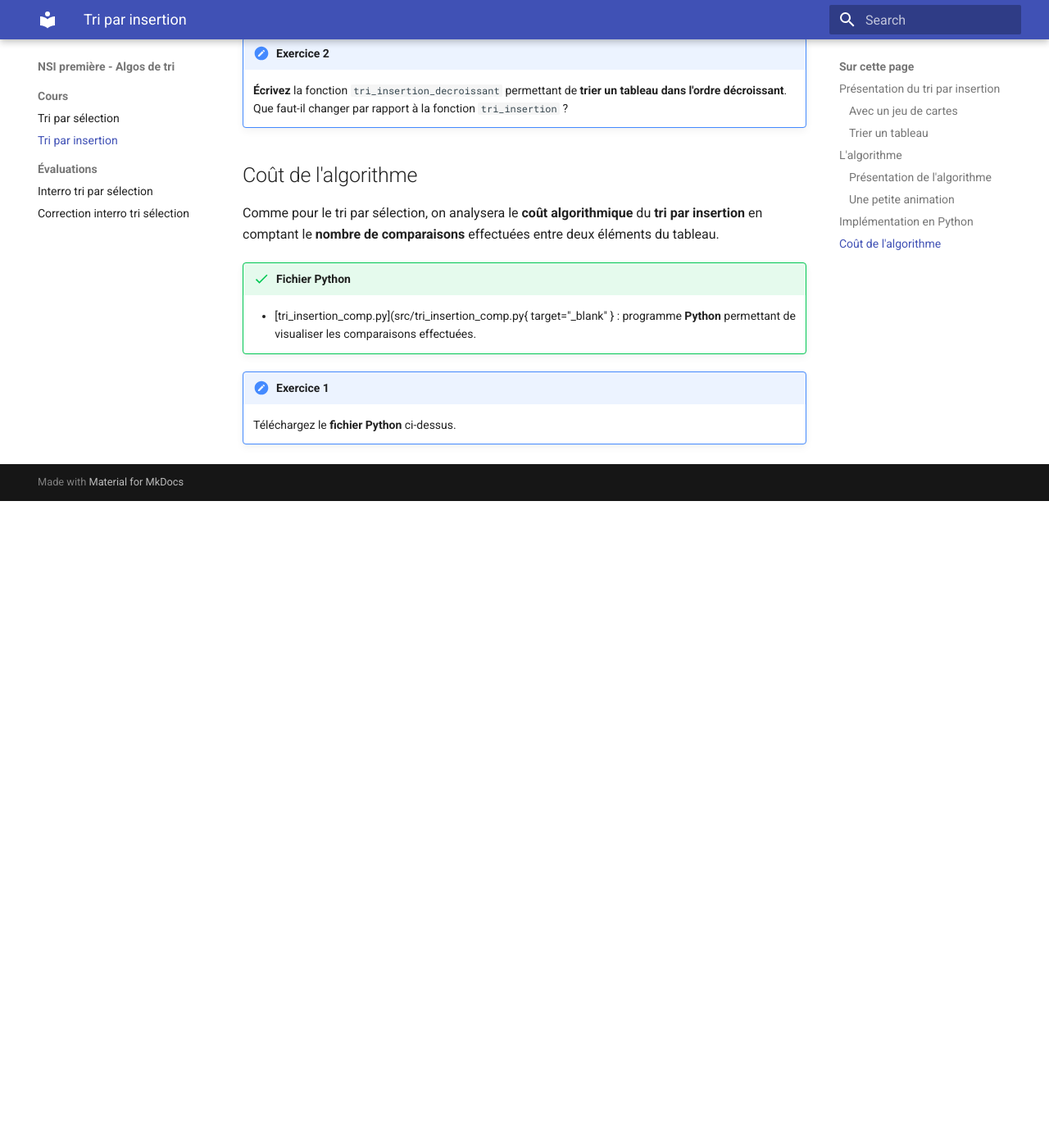
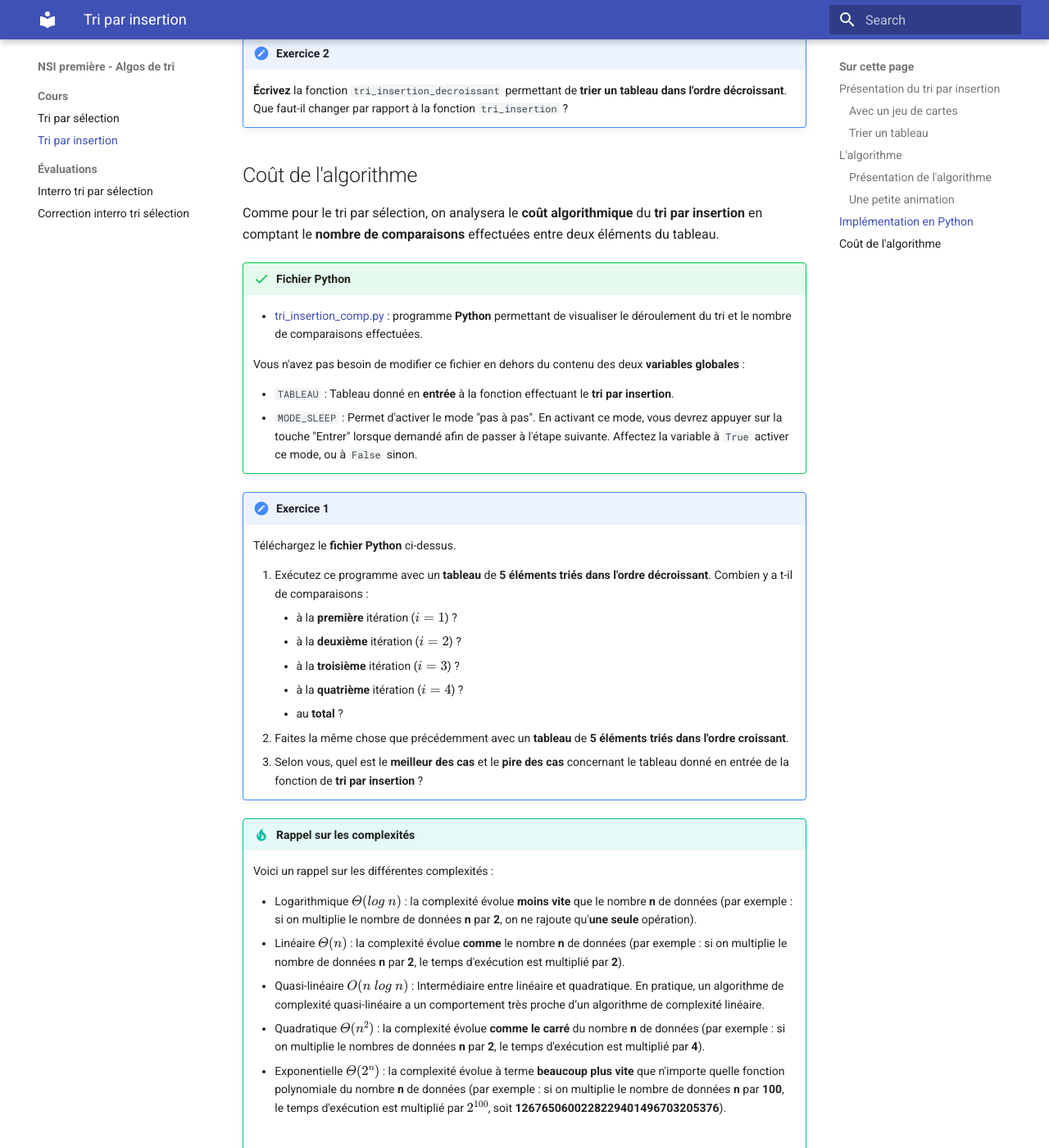
Before and after one commit to erwandemerville/nsi_tris, an MkDocs documentation site: the page built from docs/tri_insertion.md, in a window 1280 px wide and 1400 px high, scrolled down 6489 px. Shown: the whole window at 82% size. Built offline with MkDocs 1.6.1 and Material for MkDocs 9.7.7, drawn with Linux system fonts in a browser that asks for light colours; before the commit the page ends 7100 px from its top, so only the background shows below that; some of the changed text lies outside the part shown.

Commit message:
MAJ tri insertion

```diff
--- a/docs/src/tri_insertion_comp.py
+++ b/docs/src/tri_insertion_comp.py
@@ -4,8 +4,8 @@
 from time import sleep
 
 # ===> ZONE À MODIFIER <===
+TABLEAU = [9, 7, 5, 3, 1]  # Tableau sur lequel effectuer le tri par insertion
 MODE_SLEEP = False  # Mode "pas à pas" (True = activé, False = désactivé)
-TABLEAU = [9, 7, 5, 3, 1]  # Tableau sur lequel effectuer le tri par insertion
 # =========================
 
 def tri_insertion(tableau: 'list[int]', pas_a_pas: bool) -> None:
@@ -81,6 +81,8 @@
         if pas_a_pas: input('\nAppuyez sur ENTRER pour continuer...\n')
         else: print('\n')
 
+    print(f'=> {cmp} comparaisons au total <=\n')
+
 if __name__ == '__main__':
     ''' Instructions exécutées si l'on exécute ce fichier directement '''
 
--- a/docs/tri_insertion.md
+++ b/docs/tri_insertion.md
@@ -267,7 +267,55 @@
 Comme pour le tri par sélection, on analysera le **coût algorithmique** du **tri par insertion** en comptant le **nombre de comparaisons** effectuées entre deux éléments du tableau.
 
 !!! success "<span id="fichiers_python">Fichier Python</span>"
-    - [tri_insertion_comp.py](src/tri_insertion_comp.py{ target="_blank" } : programme **Python** permettant de visualiser les comparaisons effectuées.
+    - [tri_insertion_comp.py](src/tri_insertion_comp.py){ target="_blank" } : programme **Python** permettant de visualiser le déroulement du tri et le nombre de comparaisons effectuées.
+
+    Vous n'avez pas besoin de modifier ce fichier en dehors du contenu des deux **variables globales** :
+
+    - `TABLEAU` : Tableau donné en **entrée** à la fonction effectuant le **tri par insertion**.
+    - `MODE_SLEEP` : Permet d'activer le mode "pas à pas". En activant ce mode, vous devrez appuyer sur la touche "Entrer" lorsque demandé afin de passer à l'étape suivante. Affectez la variable à `True` activer ce mode, ou à `False` sinon.
 
 !!! note "Exercice 1"
     Téléchargez le **fichier Python** ci-dessus.
+
+    1. Exécutez ce programme avec un **tableau** de **5 éléments triés dans l'ordre décroissant**. Combien y a t-il de comparaisons :
+        - à la **première** itération ($i = 1$) ?
+        - à la **deuxième** itération ($i = 2$) ?
+        - à la **troisième** itération ($i = 3$) ?
+        - à la **quatrième** itération ($i = 4$) ?
+        - au **total** ?
+    2. Faites la même chose que précédemment avec un **tableau** de **5 éléments triés dans l'ordre croissant**.
+    3. Selon vous, quel est le **meilleur des cas** et le **pire des cas** concernant le tableau donné en entrée de la fonction de **tri par insertion** ?
+
+!!! tip "Rappel sur les complexités"
+    Voici un rappel sur les différentes complexités :
+
+    - Logarithmique $Θ(log~n)$ : la complexité évolue **moins vite** que le nombre **n** de données (par exemple : si on multiplie le nombre de données **n** par **2**, on ne rajoute qu'**une seule** opération).
+    - Linéaire $Θ(n)$ : la complexité évolue **comme** le nombre **n** de données (par exemple : si on multiplie le nombre de données **n** par **2**, le temps d'exécution est multiplié par **2**).
+    - Quasi-linéaire $O(n~log~n)$ : Intermédiaire entre linéaire et quadratique. En pratique, un algorithme de complexité quasi-linéaire a un comportement très proche d’un algorithme de complexité linéaire.
+    - Quadratique $Θ(n^2)$ : la complexité évolue **comme le carré** du nombre **n** de données (par exemple : si on multiplie le nombres de données **n** par **2**, le temps d'exécution est multiplié par **4**).
+    - Exponentielle $Θ(2^n)$ : la complexité évolue à terme **beaucoup plus vite** que n'importe quelle fonction polynomiale du nombre **n** de données (par exemple : si on multiplie le nombre de données **n** par **100**, le temps d'exécution est multiplié par $2^{100}$, soit **1267650600228229401496703205376**).
+
+    <figure markdown>
+    <center>
+    ![Graphe des complexités algorithmiques](images/graphique_complexites.png)
+    <figcaption>Courbes d'évolution des différentes complexités algorithmiques.<br />(généré avec [ce programme](src/graphique_complexites.py){ target="_blank" })</figcaption>
+    </center>
+    </figure>
+
+!!! note "Exercice 2"
+    Exécutez le programme avec des **tableaux triés dans l'ordre croissant** de différentes **longueurs**. Pour une longueur $n$ donnée, quel sera le nombre $C(n)$ de **comparaisons** obtenu dans le cas où le **tableau** est **trié dans l'ordre croissant** ?
+
+    En déduire le **coût du tri par insertion** dans le **meilleur des cas** (logarithmique ? linéaire ? quasi-linéaire ? quadratique ? exponentiel ?).
+
+!!! note "Exercice 3"
+    Exécutez le programme avec des **tableaux triés dans l'ordre décroissant** :
+
+    - de longueur $5$,
+    - de longueur $6$,
+    - de longueur $7$.
+
+    On notera le nombre de comparaisons sous la forme $C(n) = C_i(1) + C_i(2) + [...] + C_i(n-2) + C_i(n - 1)$ avec $n$ la **longueur du tableau** et $C_i(i)$ le **nombre de comparaisons** effectuées à l'**itération** $i$.
+
+    Pour une longueur $n$ donnée, quel sera donc le nombre $C(n)$ de **comparaisons** obtenu dans le cas où le **tableau** est **trié dans l'ordre décroissant** ?
+
+    En déduire le **coût du tri par insertion** dans le **meilleur des cas** (logarithmique ? linéaire ? quasi-linéaire ? quadratique ? exponentiel ?).
```
Also changed, not shown: docs/images/demo_suite.png (added).
